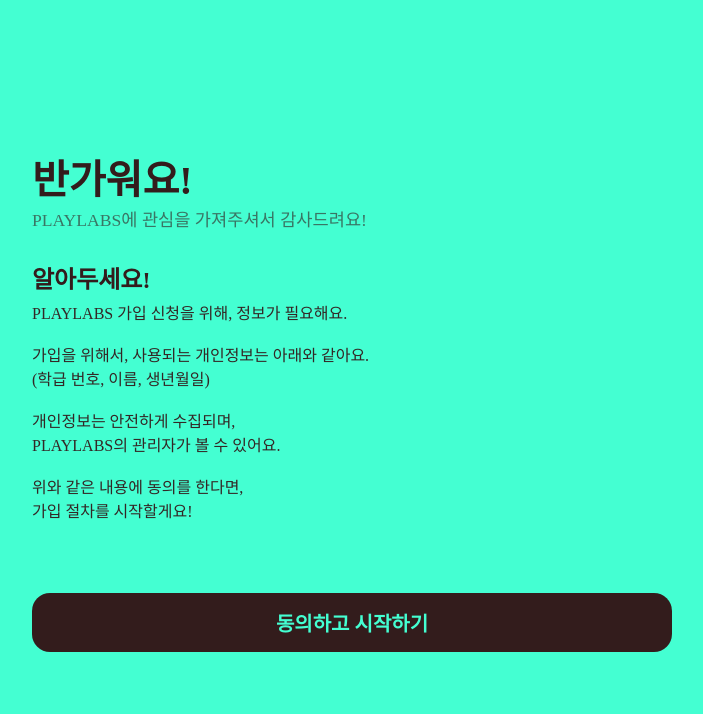
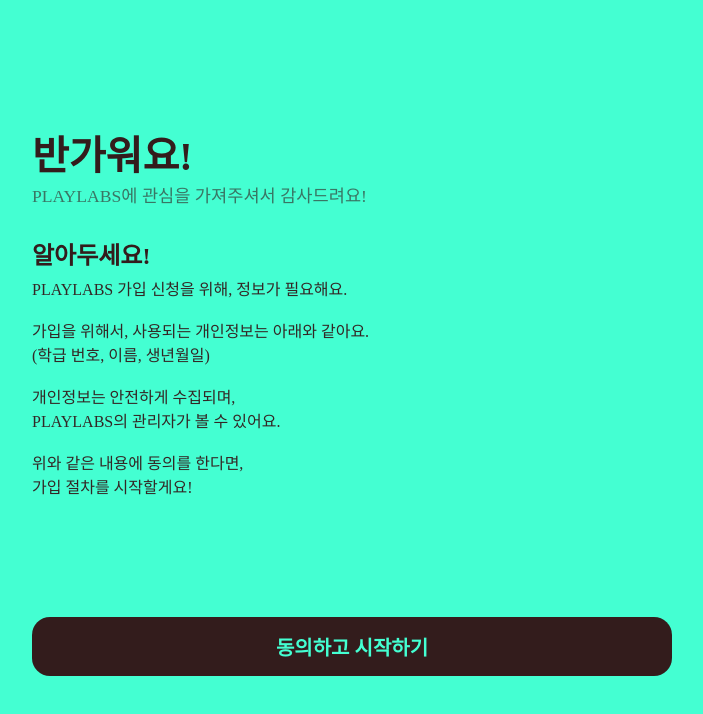
Before and after one commit to BackGwa/PLAYLABS, a plain HTML site: page index.html in a window 1280 px wide. Shown: the whole page, without its empty margins (288-991 px from the left). Drawn offline with Linux system fonts and the light colour scheme; a web font is replaced by a local one.

Commit message:
Update style.css

```diff
--- a/style.css
+++ b/style.css
@@ -34,7 +34,7 @@ form {
     position: absolute;
     width: calc(100% - 3.5rem);
     max-width: 40rem;
-    height: calc(75% - 6rem);
+    height: calc(75% - 3rem);
     display: flex;
     flex-direction: column;
     top: 50%;
```
